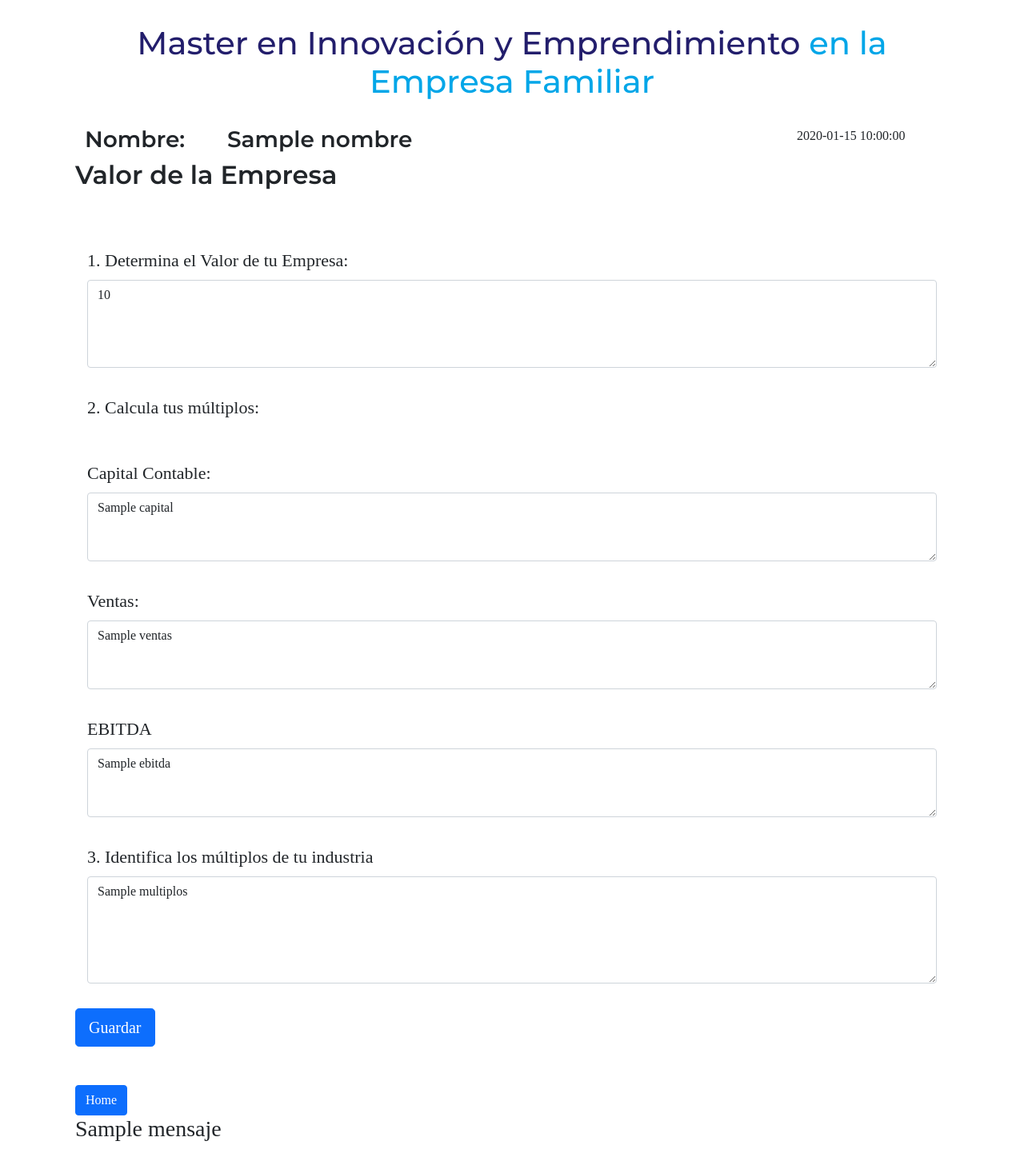
After one commit to k2gutierrez/miyeef, a Flask app: template templates/valordelaempresa.html in a window 1280 px wide. The commit adds this page. Shown: the whole page at 80% size. Run offline with Flask 2, Linux system fonts and the light colour scheme; the template is opened without the code that fills it: most values are stand-ins (such as "Sample title", 1, 10 or a date in 2020); some web fonts are replaced.

```diff
--- a/app.py
+++ b/app.py
@@ -516,40 +516,159 @@ def proyectodetonador():
         if i != '':
             diques.append(i)
 
+    mcont = {}
+    mensaje = ''
+    hoy = date.today()
+    fecha = str(hoy)
+    lider = ''
+    equipo = ''
+    proyecto = ''
+    plan = ''
+    cumplimiento = ''
+
+    if request.method == 'POST':
+
+        sele = request.form.get('sele')
+
+        lider = request.form.get('lider')
+
+        equipo = request.form.get('equipo')
+
+        proyecto = request.form.get('proyecto')
+
+        plan = request.form.get('plan')
+
+        cumplimiento = request.form.get('cumplimiento')
+
+        mcont = {
+            "lider": lider,
+            "equipo": equipo,
+            "proyecto": proyecto,
+            "plan": plan,
+            "cumplimiento": cumplimiento,
+            "fecha": fecha
+        }
+
+        mc = db.child(localId).child('MASTER').child("proyecto detonador").child(sele).set(mcont)
+        mc
+        mensaje = 'Los registros han quedado guardados'
+
+    return render_template('proyectodetonador.html', mcont=mcont, mensaje=mensaje, diques=diques, lider=lider,
+        equipo=equipo, proyecto=proyecto, plan=plan, cumplimiento=cumplimiento, fecha=fecha)
+
+##############################################################################################
+@app.route('/valordelaempresa', methods= ['POST', 'GET'])
+def valordelaempresa():
+
+    token = session['user']
+    user = auth.get_account_info(token)
+    localId = user['users'][0]['localId']
+
     nombre = db.child(localId).child('NAME').get().val()
-    mcont = ''
+    mcont = {}
+    valor = ''
+    capital = ''
+    ventas = ''
+    ebitda = ''
+    multiplos = ''
     mensaje = ''
     hoy = date.today()
 
-    fecha = db.child(localId).child('MASTER').child("proyecto detonador").child('fecha').get().val()
-    mc = db.child(localId).child('MASTER').child("proyecto detonador").child('respuesta').get().val()
+    valor = db.child(localId).child('MASTER').child("valor de la empresa").child('valor').get().val()
+    capital = db.child(localId).child('MASTER').child("valor de la empresa").child('capital').get().val()
+    ventas = db.child(localId).child('MASTER').child("valor de la empresa").child('ventas').get().val()
+    ebitda = db.child(localId).child('MASTER').child("valor de la empresa").child('ebitda').get().val()
+    multiplos = db.child(localId).child('MASTER').child("valor de la empresa").child('multiplos').get().val()
+    fecha = db.child(localId).child('MASTER').child("valor de la empresa").child('fecha').get().val()
+
+    if valor is None:
+        valor = ''
+
+    if capital is None:
+        capital = ''
+
+    if ventas is None:
+        ventas = ''
+
+    if ebitda is None:
+        ebitda = ''
+
+    if multiplos is None:
+        multiplos = ''
 
     if fecha is None:
         fecha = hoy
     else:
         fecha
 
-    if mc == None:
-        mc = ''
+    if request.method == 'POST':
+        valor = request.form.get('valor')
+        capital = request.form.get('capital')
+        ventas = request.form.get('ventas')
+        ebitda = request.form.get('ebitda')
+        multiplos = request.form.get('multiplos')
+
+        mcont = {
+            "valor": valor,
+            "capital": capital,
+            "ventas": ventas,
+            "ebitda": ebitda,
+            "multiplos": multiplos,
+            "fecha": str(hoy)
+        }
+
+        mc = db.child(localId).child('MASTER').child("valor de la empresa").set(mcont)
+        mc
+        mensaje = 'Los registros han quedado guardados'
+
+    return render_template('valordelaempresa.html', mcont=mcont, mensaje=mensaje, nombre=nombre, fecha=fecha, valor=valor,
+    capital=capital, ventas=ventas, ebitda=ebitda, multiplos=multiplos)
+
+##############################################################################################
+@app.route('/fusionesyadquisiciones', methods= ['POST', 'GET'])
+def fusionesyadquisiciones():
+
+    token = session['user']
+    user = auth.get_account_info(token)
+    localId = user['users'][0]['localId']
+
+    nombre = db.child(localId).child('NAME').get().val()
+    mcont = {}
+    r1 = ''
+    r2 = ''
+    mensaje = ''
+    hoy = date.today()
+
+    r1 = db.child(localId).child('MASTER').child("fusiones y adquisiciones").child('r1').get().val()
+    r2 = db.child(localId).child('MASTER').child("fusiones y adquisiciones").child('r2').get().val()
+    fecha = db.child(localId).child('MASTER').child("fusiones y adquisiciones").child('fecha').get().val()
+
+    if r1 is None:
+        r1 = ''
+
+    if r2 is None:
+        r2 = ''
+
+    if fecha is None:
+        fecha = hoy
     else:
-        mc
+        fecha
 
     if request.method == 'POST':
-        mcont = request.form.get('t1')
+        r1 = request.form.get('r1')
+        r2 = request.form.get('r2')
 
-        if len(mcont) == 0:
-            mcont = ['No hay registros']
-        else:
-            mcont
+        mcont = {
+            "r1": r1,
+            "r2": r2,
+            "fecha": str(hoy)
+        }
 
-
-        mc = db.child(localId).child('MASTER').child("proyecto detonador").child('respuesta').set(mcont)
+        mc = db.child(localId).child('MASTER').child("fusiones y adquisiciones").set(mcont)
         mc
-        fecha = db.child(localId).child('MASTER').child("proyecto detonador").child('fecha').set(str(hoy))
-        fecha
         mensaje = 'Los registros han quedado guardados'
 
-    return render_template('proyectodetonador.html', mcont=mcont, mensaje=mensaje, mc=mc, nombre=nombre, fecha=fecha, diques=diques)
+    return render_template('fusionesyadquisiciones.html', mcont=mcont, mensaje=mensaje, nombre=nombre, fecha=fecha, r1=r1, r2=r2)
 
 ###############################################################################################
 
--- /dev/null
+++ b/templates/valordelaempresa.html
@@ -0,0 +1,77 @@
+<!doctype html>
+<html lang="en">
+  <head>
+    <!-- Required meta tags -->
+    <meta charset="utf-8">
+    <meta name="viewport" content="width=device-width, initial-scale=1">
+
+    <link rel="icon" href="../static/logoCedem.png">
+    <link rel="stylesheet" href="../static/c.css">
+    <!-- Bootstrap CSS -->
+    <link href="https://cdn.jsdelivr.net/npm/bootstrap@5.1.3/dist/css/bootstrap.min.css" rel="stylesheet" integrity="sha384-1BmE4kWBq78iYhFldvKuhfTAU6auU8tT94WrHftjDbrCEXSU1oBoqyl2QvZ6jIW3" crossorigin="anonymous">
+
+    <title>VALOR DE LA EMPRESA</title>
+  </head>
+  <body>
+    <div class="container-sm main">
+      <div class="txt1">
+        <h1><span class="opo">Master en Innovación y Emprendimiento </span><span class="creci">en la Empresa Familiar</span></h1>
+      </div>
+    <br>
+    <div class="container-sm row">
+      <div class="col-2 txt2">
+        <h3>Nombre: </h3>
+      </div>
+      <div class="col-8 txt2">
+        <h3>{{ nombre }}</h3>
+      </div>
+      <div class="col-2">
+        <p>{{ fecha }}</p>
+      </div>
+
+    </div>
+    <div class="container-sm txt2">
+      <h2>Valor de la Empresa</h2>
+    </div>
+    <br>
+    <br>
+    <div class="container-sm">
+      <form id="form1" action="/valordelaempresa" method="POST">
+        <div class="mb-3 wow">
+          <label class="form-label" for="valor">1. Determina el Valor de tu Empresa:</label>
+          <textarea class="form-control" id="valor" rows="4" name="valor">{{ valor }}</textarea>
+          <br>
+          <p>2. Calcula tus múltiplos:</p>
+          <br>
+          <label class="form-label" for="capital">Capital Contable:</label>
+          <textarea class="form-control" id="capital" rows="3" name="capital">{{ capital }}</textarea>
+          <br>
+          <label class="form-label" for="ventas">Ventas:</label>
+          <textarea class="form-control" id="ventas" rows="3" name="ventas">{{ ventas }}</textarea>
+          <br>
+          <label class="form-label" for="ebitda">EBITDA</label>
+          <textarea class="form-control" id="ebitda" rows="3" name="ebitda">{{ ebitda }}</textarea>
+          <br>
+          <label class="form-label" for="multiplos">3. Identifica los múltiplos de tu industria</label>
+          <textarea class="form-control" id="multiplos" rows="5" name="multiplos">{{ multiplos }}</textarea>
+        </div>
+
+        <button type="submit" class="btn btn-primary btn-lg">Guardar</button>
+      </form>
+      <br>
+      <br>
+      <div>
+        <button type="button" class="btn btn-primary" onclick="window.location.href='/home'">Home</button>
+        <br>
+        <h3>{{ mensaje }}</h3>
+      </div>
+    </div>
+
+
+
+    </div>
+
+    <script src="https://cdn.jsdelivr.net/npm/bootstrap@5.1.3/dist/js/bootstrap.bundle.min.js" integrity="sha384-ka7Sk0Gln4gmtz2MlQnikT1wXgYsOg+OMhuP+IlRH9sENBO0LRn5q+8nbTov4+1p" crossorigin="anonymous"></script>
+
+  </body>
+</html>
```
Also changed, not shown: crud.py (+10 -3 lines), templates/fusionesyadquisiciones.html (added, +68 -0 lines), templates/home.html (+8 -0 lines), templates/proyectodetonador.html (+29 -24 lines).
